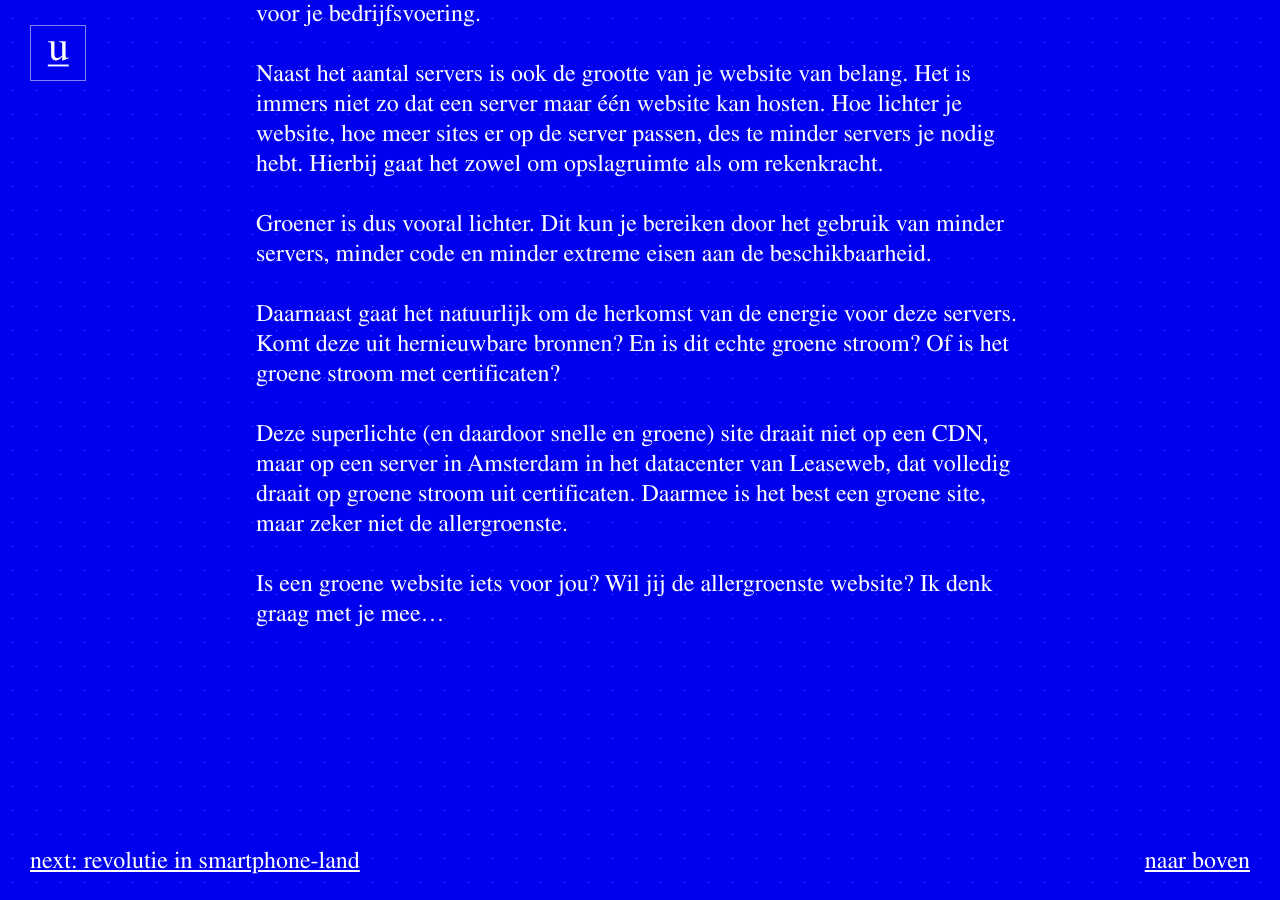
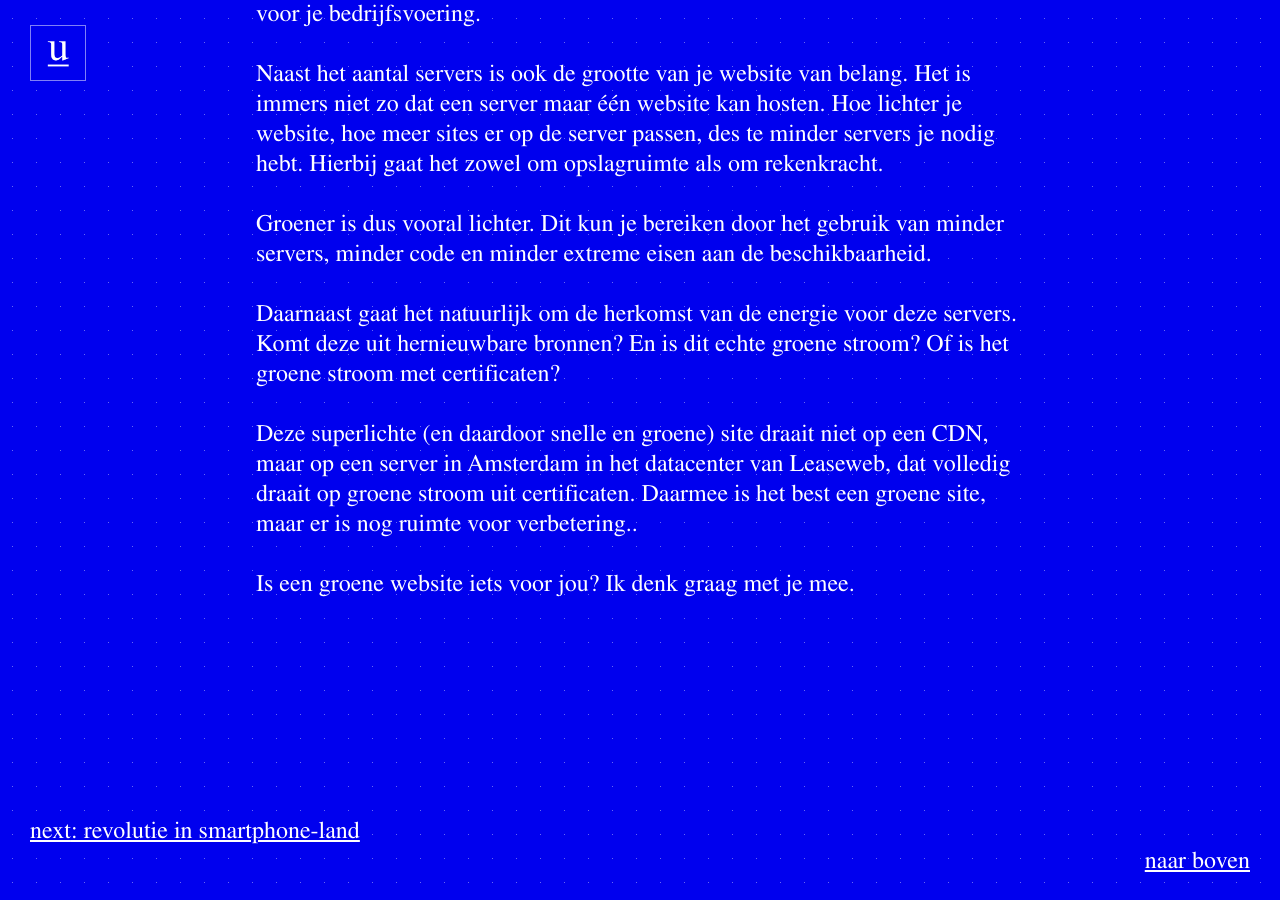
Before and after one commit to jhvanderschee/usecuewebsitenl, a Jekyll site: the page built from _posts/2019-08-21-een-groene-website.md, in a window 1280 px wide and 900 px high, scrolled down 2057 px. Built offline with Jekyll 4.4.1, drawn with Linux system fonts in a browser that asks for light colours; some of the changed text lies outside the part shown.

Commit message:
Update and rename 2019-08-21-de-groenste-website.md to 2019-08-21-een-groene-website.md

```diff
--- a/_posts/2019-08-21-de-groenste-website.md
+++ b/_posts/2019-08-21-een-groene-website.md
@@ -1,5 +1,5 @@
 ---
-title: De groenste website
+title: Een groene website
 ---
 
 Groen is niet alleen hip maar ook belangrijker dan ooit. En het lijkt zo simpel: Een groene website verbruikt minder energie en de energie die het verbruikt komt uit duurzame bronnen. Maar hoe zit dat precies in de praktijk?
@@ -16,6 +16,6 @@ Groener is dus vooral lichter. Dit kun je bereiken door het gebruik van minder s
 
 Daarnaast gaat het natuurlijk om de herkomst van de energie voor deze servers. Komt deze uit hernieuwbare bronnen? En is dit echte groene stroom? Of is het groene stroom met certificaten?
 
-Deze superlichte (en daardoor snelle en groene) site draait niet op een CDN, maar op een server in Amsterdam in het datacenter van Leaseweb, dat volledig draait op groene stroom uit certificaten. Daarmee is het best een groene site, maar zeker niet de allergroenste.
+Deze superlichte (en daardoor snelle en groene) site draait niet op een CDN, maar op een server in Amsterdam in het datacenter van Leaseweb, dat volledig draait op groene stroom uit certificaten. Daarmee is het best een groene site, maar er is nog ruimte voor verbetering..
 
-Is een groene website iets voor jou? Wil jij de allergroenste website? Ik denk graag met je mee...
+Is een groene website iets voor jou? Ik denk graag met je mee.
```
